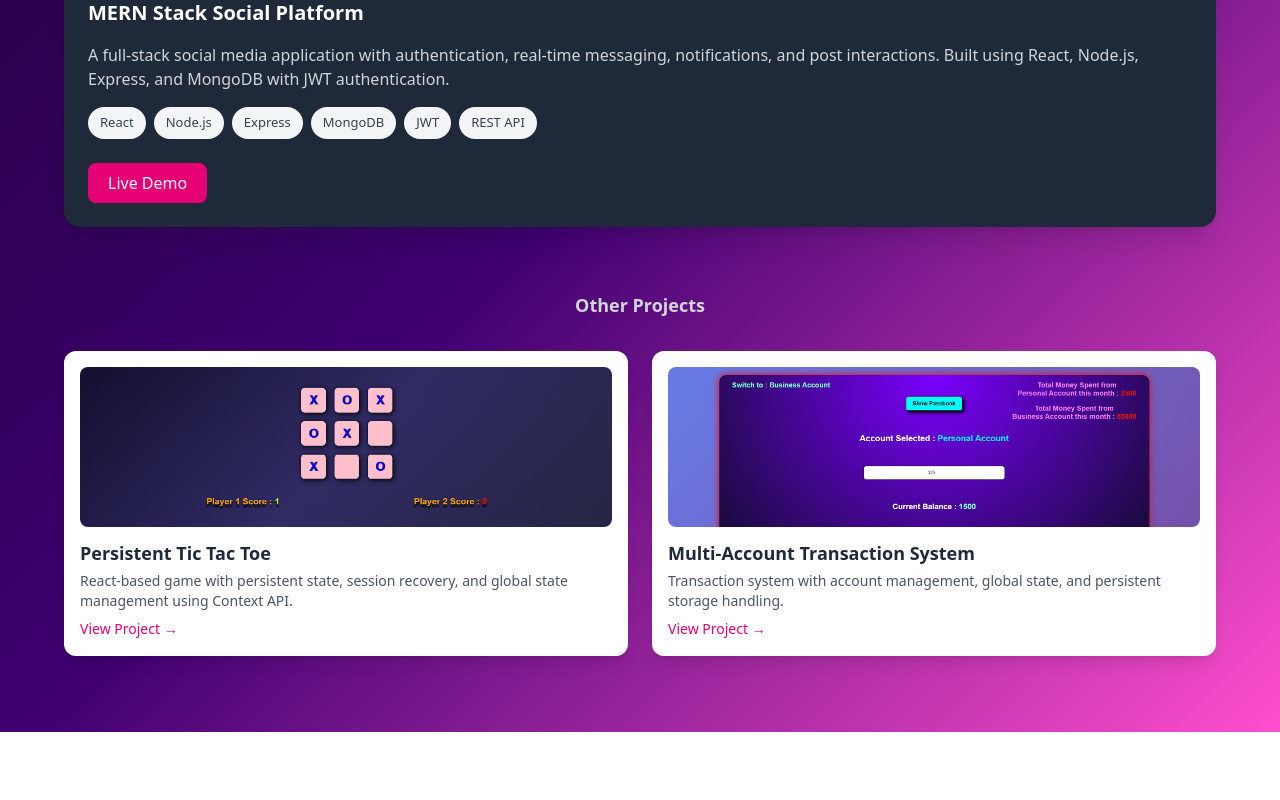
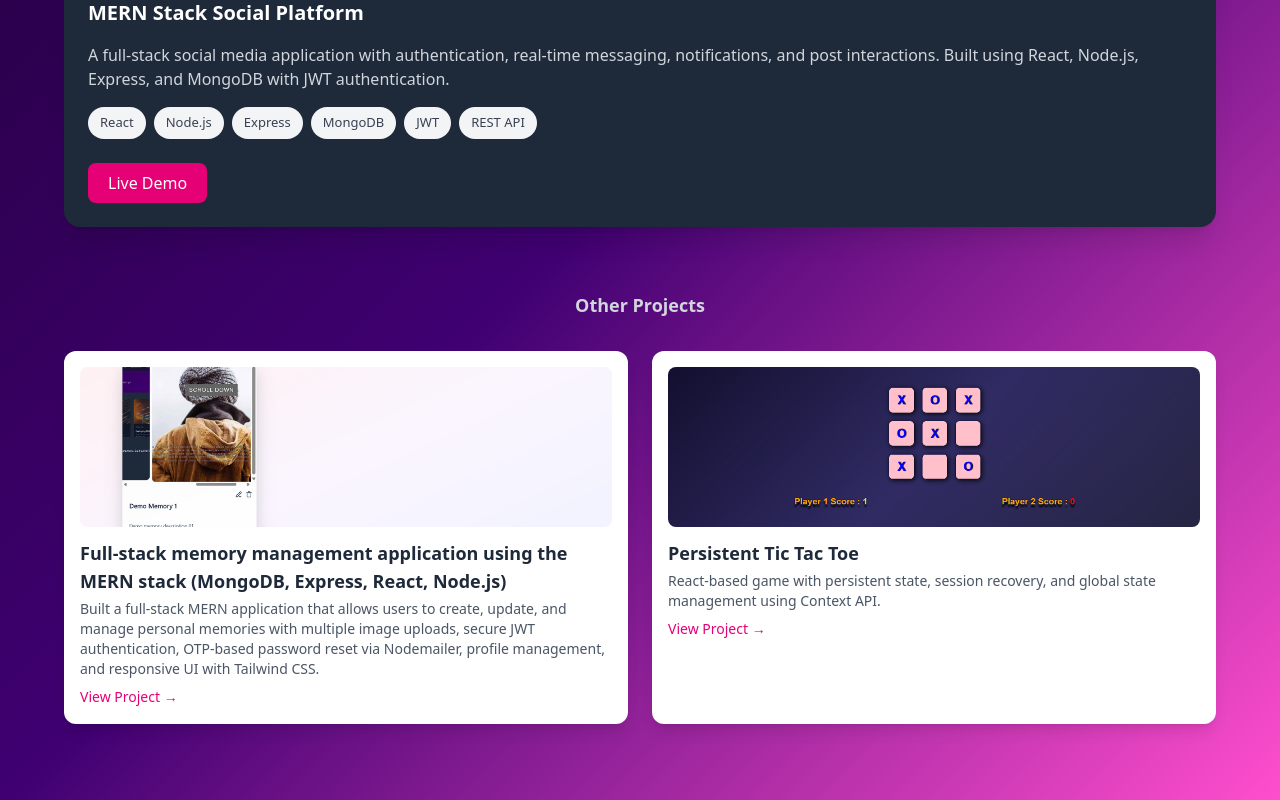
Before and after one commit to Vishal05it/My-Portfolio, a React (Vite) app: page /projects in a window 1280 px wide. Shown: the part 477-1277 px from the top of the page. Before the commit the page ends 1209 px from the top, so only its background shows below. Built offline with nearby package versions, Linux system fonts and the light colour scheme.

Commit message:
Memories project added

```diff
--- a/src/Components/Projects.jsx
+++ b/src/Components/Projects.jsx
@@ -2,7 +2,7 @@ import React from "react";
 import MERNApp from "../assets/MERN App.jpg";
 import ReactTicTacToe from "../assets/TicTacToeReact.png";
 import Banking from "../assets/Banking.png";
-
+import Memories from "../../Memories.jpg";
 function Projects() {
   return (
     <section className="py-16 px-4 sm:px-6 lg:px-8 bg-gray-900 min-h-screen">
@@ -67,6 +67,32 @@ function Projects() {
 
         {/* 🔹 OTHER PROJECTS */}
         <div className="grid grid-cols-1 sm:grid-cols-2 gap-6">
+          {/* BANKING */}
+          <div className="bg-white dark:bg-gray-800 rounded-xl p-4 shadow-lg hover:shadow-2xl transition fade-up delay-5">
+            <img
+              src={Memories}
+              className="rounded-lg mb-3 w-full h-40 object-cover"
+              alt="Banking App"
+            />
+            <h3 className="text-lg font-semibold text-gray-800 dark:text-white">
+              Full-stack memory management application using the MERN stack
+              (MongoDB, Express, React, Node.js)
+            </h3>
+            <p className="text-sm text-gray-600 dark:text-gray-300 mt-1">
+              Built a full-stack MERN application that allows users to create,
+              update, and manage personal memories with multiple image uploads,
+              secure JWT authentication, OTP-based password reset via
+              Nodemailer, profile management, and responsive UI with Tailwind
+              CSS.
+            </p>
+            <a
+              href="https://memories-app-jk5b.vercel.app/"
+              target="_blank"
+              className="inline-block mt-2 text-pink-600 text-sm font-medium"
+            >
+              View Project →
+            </a>
+          </div>
           {/* TIC TAC TOE */}
           <div className="bg-white dark:bg-gray-800 rounded-xl p-4 shadow-lg hover:shadow-2xl transition fade-up delay-4">
             <img
@@ -89,29 +115,6 @@ function Projects() {
               View Project →
             </a>
           </div>
-
-          {/* BANKING */}
-          <div className="bg-white dark:bg-gray-800 rounded-xl p-4 shadow-lg hover:shadow-2xl transition fade-up delay-5">
-            <img
-              src={Banking}
-              className="rounded-lg mb-3 w-full h-40 object-cover"
-              alt="Banking App"
-            />
-            <h3 className="text-lg font-semibold text-gray-800 dark:text-white">
-              Multi-Account Transaction System
-            </h3>
-            <p className="text-sm text-gray-600 dark:text-gray-300 mt-1">
-              Transaction system with account management, global state, and
-              persistent storage handling.
-            </p>
-            <a
-              href="https://persistent-multi-account-transactio.vercel.app/"
-              target="_blank"
-              className="inline-block mt-2 text-pink-600 text-sm font-medium"
-            >
-              View Project →
-            </a>
-          </div>
         </div>
       </div>
     </section>
```
Also changed, not shown: Memories.jpg (added).
